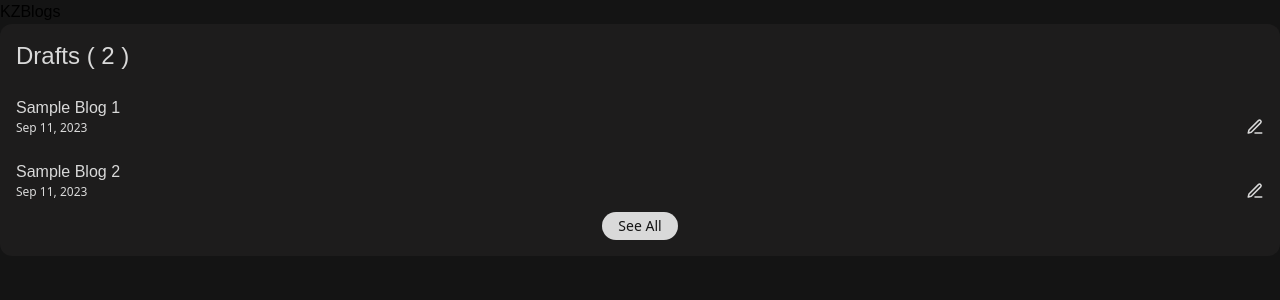
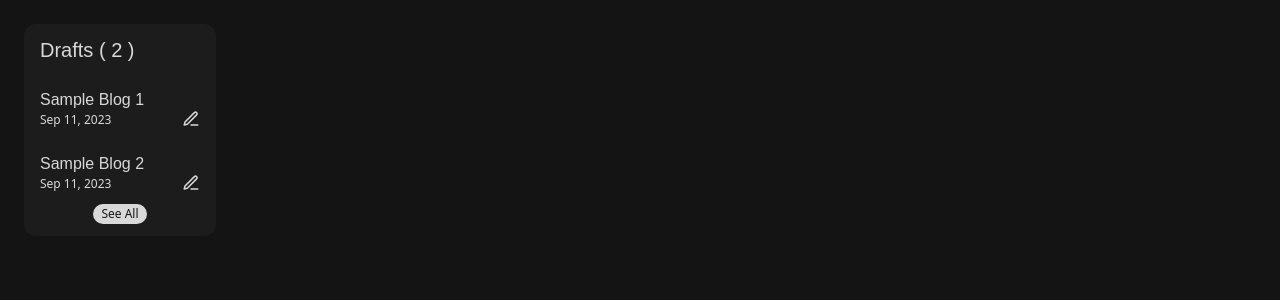
Before and after one commit to srm-kzilla/kzblogs, a Next.js app in the folder client/: page / in a window 1280 px wide. Shown: the top 300 px of the page. Built offline with nearby package versions, Linux system fonts and the light colour scheme.

Commit message:
refactor: move components and types outside app

```diff
--- a/client/app/components/DraftCard.tsx
+++ /dev/null
@@ -1,59 +0,0 @@
-import React from "react";
-import { PenLine, PlusCircleIcon } from "lucide-react";
-import { Blog } from "../types";
-
-interface DraftCardProps {
-  blogs: Blog[];
-}
-
-const DraftCard = ({ blogs }: DraftCardProps) => {
-  const draftBlogs = blogs.filter((blog) => blog.publish_status === "draft");
-  const draftNumber = draftBlogs.length;
-
-  return (
-    <div className="bg-kz-darkcard p-4 w-full h-fit text-kz-secondary rounded-xl">
-      {draftNumber === 0 ? (
-        <div>
-          <div className="flex flex-row justify-between gap-5">
-            <h1 className="text-lg md:text-2xl">Drafts ( {draftNumber} )</h1>
-            <button>
-              <PlusCircleIcon />
-            </button>
-          </div>
-          <p className="mt-4 font-sans text-xs">
-            No drafts yet :(
-            <br /> Write one now!
-          </p>
-        </div>
-      ) : (
-        <div>
-          <h1 className="text-2xl">Drafts ( {draftNumber} )</h1>
-          <div className="flex flex-col mt-3">
-            {blogs.map(({ publish_status, id, name, last_edited }) =>
-              publish_status === "draft" ? (
-                <div key={id} className="flex justify-between items-end my-3">
-                  <div>
-                    <h1>{name}</h1>
-                    <p className="text-xs font-extralight font-sans">
-                      {last_edited}
-                    </p>
-                  </div>
-                  <button>
-                    <PenLine width={18} height={18} />
-                  </button>
-                </div>
-              ) : null
-            )}
-          </div>
-          <div className="text-kz-primary font-sans text-sm flex justify-center items-center">
-            <button className="bg-kz-secondary px-4 py-1 rounded-3xl">
-              See All
-            </button>
-          </div>
-        </div>
-      )}
-    </div>
-  );
-};
-
-export default DraftCard;
--- a/client/app/page.tsx
+++ b/client/app/page.tsx
@@ -1,14 +1,10 @@
-import Image from "next/image";
-import DraftCard from "./components/DraftCard";
+import DraftCard from "@/components/DraftCard";
 import blogData from "@/mock-data/data";
 
 export default function Home() {
   return (
-    <div className="">
-      KZBlogs
-      <div>
-        <DraftCard blogs={blogData} />
-      </div>
+    <div className="w-[15vw] m-6">
+      <DraftCard blogs={blogData} />
     </div>
   );
 }
--- /dev/null
+++ b/client/components/DraftCard.tsx
@@ -0,0 +1,57 @@
+import React from "react";
+import { PenLine, PlusCircleIcon } from "lucide-react";
+import { Blog } from "@/types";
+
+interface DraftCardProps {
+  blogs: Blog[];
+}
+
+const DraftCard = ({ blogs }: DraftCardProps) => {
+  const draftBlogs = blogs.filter((blog) => blog.publishStatus === "draft");
+  const draftNumber = draftBlogs.length;
+
+  return (
+    <div className="bg-kz-darkcard px-4 py-3 w-full h-fit text-kz-secondary rounded-xl">
+      {draftNumber === 0 ? (
+        <div>
+          <div className="flex flex-row justify-between gap-5">
+            <h1 className="text-lg md:text-2xl">Drafts ( {draftNumber} )</h1>
+            <button>
+              <PlusCircleIcon />
+            </button>
+          </div>
+          <p className="mt-4 font-sans text-xs">
+            No drafts yet :(
+            <br /> Write one now!
+          </p>
+        </div>
+      ) : (
+        <div>
+          <h1 className="text-xl">Drafts ( {draftNumber} )</h1>
+          <div className="flex flex-col mt-3">
+            {draftBlogs.map(({ id, name, lastEdited }) => (
+              <div key={id} className="flex justify-between items-end my-3">
+                <div>
+                  <h1>{name}</h1>
+                  <p className="text-xs font-extralight font-sans">
+                    {lastEdited}
+                  </p>
+                </div>
+                <button>
+                  <PenLine width={18} height={18} />
+                </button>
+              </div>
+            ))}
+          </div>
+          <div className="text-kz-primary font-sans text-xs flex justify-center">
+            <button className="bg-kz-secondary px-2 py-0.5 rounded-3xl">
+              See All
+            </button>
+          </div>
+        </div>
+      )}
+    </div>
+  );
+};
+
+export default DraftCard;
--- a/client/mock-data/data.ts
+++ b/client/mock-data/data.ts
@@ -1,11 +1,11 @@
-import { Blog } from "@/app/types";
+import { Blog } from "@/types";
 
 const blogData :Blog[] = [
     {
       id: 1,
       name: "Sample Blog 1",
-      publish_status: "draft",
-      last_edited:"Sep 11, 2023",
+      publishStatus: "draft",
+      lastEdited:"Sep 11, 2023",
       author: "John Doe",
       likes: 100,
       content: "This is the content of Sample Blog 1.",
@@ -13,8 +13,8 @@ const blogData :Blog[] = [
     {
       id: 2,
       name: "Sample Blog 2",
-      publish_status: "draft",
-      last_edited:"Sep 11, 2023",
+      publishStatus: "draft",
+      lastEdited:"Sep 11, 2023",
       author: "Jane Smith",
       likes: 50,
       content: "This is the content of Sample Blog 2.",
@@ -22,8 +22,8 @@ const blogData :Blog[] = [
     {
       id: 3,
       name: "Sample Blog 3",
-      publish_status: "Published",
-      last_edited:"Sep 11, 2023",
+      publishStatus: "Published",
+      lastEdited:"Sep 11, 2023",
       author: "Alice Johnson",
       likes: 200,
       content: "This is the content of Sample Blog 3.",
```
Also changed, not shown: client/types/index.ts (renamed from client/app/types/index.ts, +5 -5 lines).
